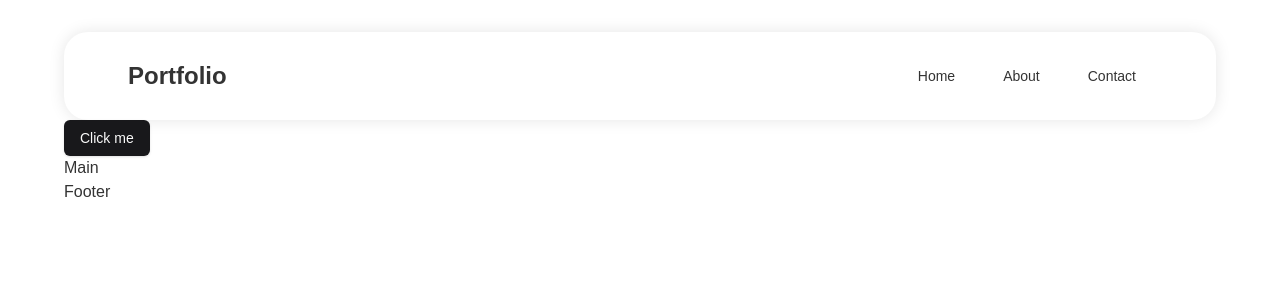
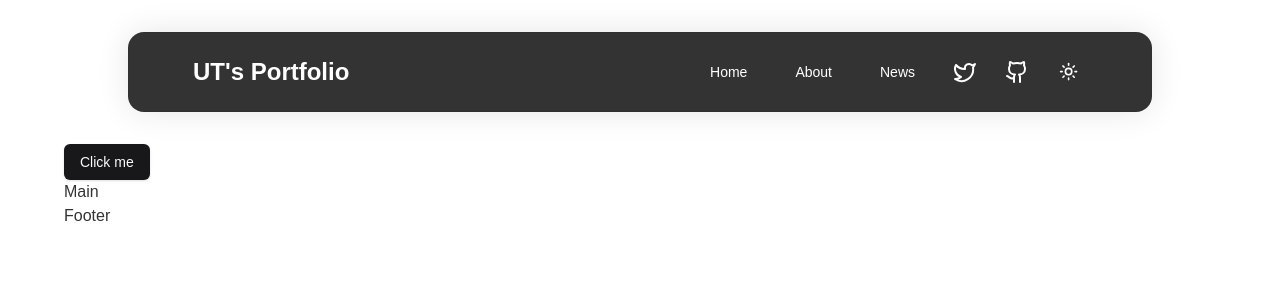
Before and after one commit to ut42univ/Portfolio, a Next.js app: page / in a window 1280 px wide. Shown: the top 300 px of the page. Built offline with nearby package versions, Linux system fonts and the light colour scheme.

Commit message:
✨ ヘッダーの追加・モードのドロップダウンを追加

```diff
--- a/src/components/Header.jsx
+++ b/src/components/Header.jsx
@@ -1,22 +1,40 @@
 import Link from "next/link";
 import styles from "./Header.module.css";
 import { Button } from "@/components/ui/button";
+import { Github, Twitter } from "lucide-react";
+import { ModeToggle } from "@/components/ModeToggle";
+
+const urlTwitter = "https://twitter.com/ut42_dev";
+const urlGithub = "https://github.com/ut42univ";
 
 export const Header = () => {
   return (
     <header className={styles.header}>
-      <h3 className="text-2xl font-semibold">Portfolio</h3>
+      <Link href="/">
+        <h3 className="text-2xl font-semibold">UT's Portfolio</h3>
+      </Link>
       <nav>
         <ul>
-          <Link href="#">
+          <Link href="/">
             <Button variant="ghost">Home</Button>
           </Link>
-          <Link href="#">
+          <Link href="/about">
             <Button variant="ghost">About</Button>
           </Link>
-          <Link href="#">
-            <Button variant="ghost">Contact</Button>
+          <Link href="/news">
+            <Button variant="ghost">News</Button>
           </Link>
+          <Link href={urlTwitter} target="_blank">
+            <Button variant="ghost" size="icon">
+              <Twitter />
+            </Button>
+          </Link>
+          <Link href={urlGithub} target="_blank">
+            <Button variant="ghost" size="icon">
+              <Github />
+            </Button>
+          </Link>
+          <ModeToggle />
         </ul>
       </nav>
     </header>
--- a/src/components/Header.module.css
+++ b/src/components/Header.module.css
@@ -1,13 +1,24 @@
 .header {
-  height: 88px;
+  position: sticky;
+  position: -webkit-sticky;
+  top: 1rem;
+  height: 5rem;
+  min-width: 40rem;
+  max-width: 64rem;
+  padding: 1rem 4rem;
+  margin: 2rem auto;
+
   display: flex;
   justify-content: space-between;
   align-items: center;
-  padding: 1rem 4rem;
-  background-color: white;
-  color: #333;
-  box-shadow: 0 0 16px rgba(0, 0, 0, 0.1);
-  border-radius: 24px;
+
+  color: white;
+  background: rgba(0, 0, 0, 0.8);
+  backdrop-filter: blur(8px);
+  -webkit-backdrop-filter: blur(8px);
+  box-shadow: 0 0 32px rgba(0, 0, 0, 0.1);
+  border-radius: 16px;
+  border: 1px solid rgba(0, 0, 0, 0.06);
 }
 
 .header nav ul {
--- /dev/null
+++ b/src/components/ModeToggle.jsx
@@ -0,0 +1,42 @@
+"use client";
+
+import React from "react";
+import { Moon, Sun } from "lucide-react";
+// import { useTheme } from "next-themes";
+import { Button } from "@/components/ui/button";
+import {
+  DropdownMenu,
+  DropdownMenuContent,
+  DropdownMenuItem,
+  DropdownMenuTrigger,
+} from "@/components/ui/dropdown-menu";
+
+export const ModeToggle = () => {
+  // モードの切り替えは未実装
+  // const { setTheme } = useTheme();
+  const setTheme = (theme) => {
+    console.log("setTheme", theme);
+  };
+  return (
+    <DropdownMenu>
+      <DropdownMenuTrigger asChild>
+        <Button variant="ghost" size="icon">
+          <Sun className="h-[1.2rem] w-[1.2rem] rotate-0 scale-100 dark:-rotate-90 dark:scale-0" />
+          <Moon className="absolute h-[1.2rem] w-[1.2rem] rotate-90 scale-0 dark:rotate-0 dark:scale-100" />
+          <span className="sr-only">Toggle theme</span>
+        </Button>
+      </DropdownMenuTrigger>
+      <DropdownMenuContent align="end">
+        <DropdownMenuItem onClick={() => setTheme("light")}>
+          Light
+        </DropdownMenuItem>
+        <DropdownMenuItem onClick={() => setTheme("dark")}>
+          Dark
+        </DropdownMenuItem>
+        <DropdownMenuItem onClick={() => setTheme("system")}>
+          System
+        </DropdownMenuItem>
+      </DropdownMenuContent>
+    </DropdownMenu>
+  );
+};
--- /dev/null
+++ b/src/components/ui/dropdown-menu.jsx
@@ -0,0 +1,162 @@
+"use client"
+
+import * as React from "react"
+import * as DropdownMenuPrimitive from "@radix-ui/react-dropdown-menu"
+import {
+  CheckIcon,
+  ChevronRightIcon,
+  DotFilledIcon,
+} from "@radix-ui/react-icons"
+
+import { cn } from "@/lib/utils"
+
+const DropdownMenu = DropdownMenuPrimitive.Root
+
+const DropdownMenuTrigger = DropdownMenuPrimitive.Trigger
+
+const DropdownMenuGroup = DropdownMenuPrimitive.Group
+
+const DropdownMenuPortal = DropdownMenuPrimitive.Portal
+
+const DropdownMenuSub = DropdownMenuPrimitive.Sub
+
+const DropdownMenuRadioGroup = DropdownMenuPrimitive.RadioGroup
+
+const DropdownMenuSubTrigger = React.forwardRef(({ className, inset, children, ...props }, ref) => (
+  <DropdownMenuPrimitive.SubTrigger
+    ref={ref}
+    className={cn(
+      "flex cursor-default select-none items-center rounded-sm px-2 py-1.5 text-sm outline-none focus:bg-accent data-[state=open]:bg-accent",
+      inset && "pl-8",
+      className
+    )}
+    {...props}>
+    {children}
+    <ChevronRightIcon className="ml-auto h-4 w-4" />
+  </DropdownMenuPrimitive.SubTrigger>
+))
+DropdownMenuSubTrigger.displayName =
+  DropdownMenuPrimitive.SubTrigger.displayName
+
+const DropdownMenuSubContent = React.forwardRef(({ className, ...props }, ref) => (
+  <DropdownMenuPrimitive.SubContent
+    ref={ref}
+    className={cn(
+      "z-50 min-w-[8rem] overflow-hidden rounded-md border bg-popover p-1 text-popover-foreground shadow-lg data-[state=open]:animate-in data-[state=closed]:animate-out data-[state=closed]:fade-out-0 data-[state=open]:fade-in-0 data-[state=closed]:zoom-out-95 data-[state=open]:zoom-in-95 data-[side=bottom]:slide-in-from-top-2 data-[side=left]:slide-in-from-right-2 data-[side=right]:slide-in-from-left-2 data-[side=top]:slide-in-from-bottom-2",
+      className
+    )}
+    {...props} />
+))
+DropdownMenuSubContent.displayName =
+  DropdownMenuPrimitive.SubContent.displayName
+
+const DropdownMenuContent = React.forwardRef(({ className, sideOffset = 4, ...props }, ref) => (
+  <DropdownMenuPrimitive.Portal>
+    <DropdownMenuPrimitive.Content
+      ref={ref}
+      sideOffset={sideOffset}
+      className={cn(
+        "z-50 min-w-[8rem] overflow-hidden rounded-md border bg-popover p-1 text-popover-foreground shadow-md",
+        "data-[state=open]:animate-in data-[state=closed]:animate-out data-[state=closed]:fade-out-0 data-[state=open]:fade-in-0 data-[state=closed]:zoom-out-95 data-[state=open]:zoom-in-95 data-[side=bottom]:slide-in-from-top-2 data-[side=left]:slide-in-from-right-2 data-[side=right]:slide-in-from-left-2 data-[side=top]:slide-in-from-bottom-2",
+        className
+      )}
+      {...props} />
+  </DropdownMenuPrimitive.Portal>
+))
+DropdownMenuContent.displayName = DropdownMenuPrimitive.Content.displayName
+
+const DropdownMenuItem = React.forwardRef(({ className, inset, ...props }, ref) => (
+  <DropdownMenuPrimitive.Item
+    ref={ref}
+    className={cn(
+      "relative flex cursor-default select-none items-center rounded-sm px-2 py-1.5 text-sm outline-none transition-colors focus:bg-accent focus:text-accent-foreground data-[disabled]:pointer-events-none data-[disabled]:opacity-50",
+      inset && "pl-8",
+      className
+    )}
+    {...props} />
+))
+DropdownMenuItem.displayName = DropdownMenuPrimitive.Item.displayName
+
+const DropdownMenuCheckboxItem = React.forwardRef(({ className, children, checked, ...props }, ref) => (
+  <DropdownMenuPrimitive.CheckboxItem
+    ref={ref}
+    className={cn(
+      "relative flex cursor-default select-none items-center rounded-sm py-1.5 pl-8 pr-2 text-sm outline-none transition-colors focus:bg-accent focus:text-accent-foreground data-[disabled]:pointer-events-none data-[disabled]:opacity-50",
+      className
+    )}
+    checked={checked}
+    {...props}>
+    <span className="absolute left-2 flex h-3.5 w-3.5 items-center justify-center">
+      <DropdownMenuPrimitive.ItemIndicator>
+        <CheckIcon className="h-4 w-4" />
+      </DropdownMenuPrimitive.ItemIndicator>
+    </span>
+    {children}
+  </DropdownMenuPrimitive.CheckboxItem>
+))
+DropdownMenuCheckboxItem.displayName =
+  DropdownMenuPrimitive.CheckboxItem.displayName
+
+const DropdownMenuRadioItem = React.forwardRef(({ className, children, ...props }, ref) => (
+  <DropdownMenuPrimitive.RadioItem
+    ref={ref}
+    className={cn(
+      "relative flex cursor-default select-none items-center rounded-sm py-1.5 pl-8 pr-2 text-sm outline-none transition-colors focus:bg-accent focus:text-accent-foreground data-[disabled]:pointer-events-none data-[disabled]:opacity-50",
+      className
+    )}
+    {...props}>
+    <span className="absolute left-2 flex h-3.5 w-3.5 items-center justify-center">
+      <DropdownMenuPrimitive.ItemIndicator>
+        <DotFilledIcon className="h-4 w-4 fill-current" />
+      </DropdownMenuPrimitive.ItemIndicator>
+    </span>
+    {children}
+  </DropdownMenuPrimitive.RadioItem>
+))
+DropdownMenuRadioItem.displayName = DropdownMenuPrimitive.RadioItem.displayName
+
+const DropdownMenuLabel = React.forwardRef(({ className, inset, ...props }, ref) => (
+  <DropdownMenuPrimitive.Label
+    ref={ref}
+    className={cn("px-2 py-1.5 text-sm font-semibold", inset && "pl-8", className)}
+    {...props} />
+))
+DropdownMenuLabel.displayName = DropdownMenuPrimitive.Label.displayName
+
+const DropdownMenuSeparator = React.forwardRef(({ className, ...props }, ref) => (
+  <DropdownMenuPrimitive.Separator
+    ref={ref}
+    className={cn("-mx-1 my-1 h-px bg-muted", className)}
+    {...props} />
+))
+DropdownMenuSeparator.displayName = DropdownMenuPrimitive.Separator.displayName
+
+const DropdownMenuShortcut = ({
+  className,
+  ...props
+}) => {
+  return (
+    (<span
+      className={cn("ml-auto text-xs tracking-widest opacity-60", className)}
+      {...props} />)
+  );
+}
+DropdownMenuShortcut.displayName = "DropdownMenuShortcut"
+
+export {
+  DropdownMenu,
+  DropdownMenuTrigger,
+  DropdownMenuContent,
+  DropdownMenuItem,
+  DropdownMenuCheckboxItem,
+  DropdownMenuRadioItem,
+  DropdownMenuLabel,
+  DropdownMenuSeparator,
+  DropdownMenuShortcut,
+  DropdownMenuGroup,
+  DropdownMenuPortal,
+  DropdownMenuSub,
+  DropdownMenuSubContent,
+  DropdownMenuSubTrigger,
+  DropdownMenuRadioGroup,
+}
```
